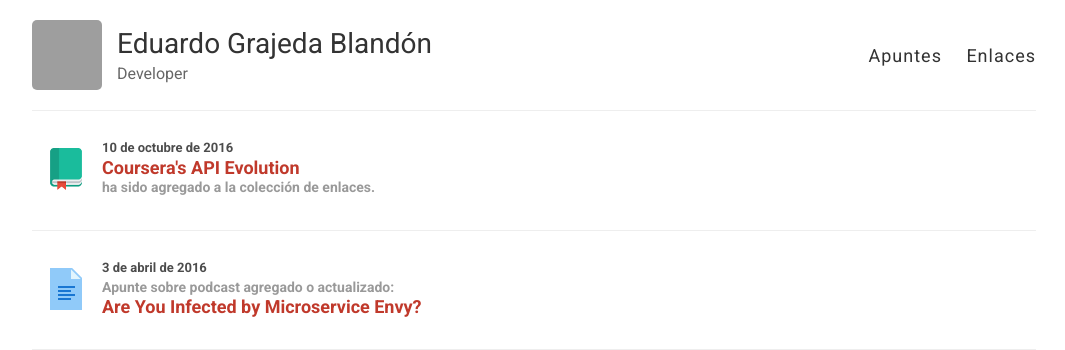
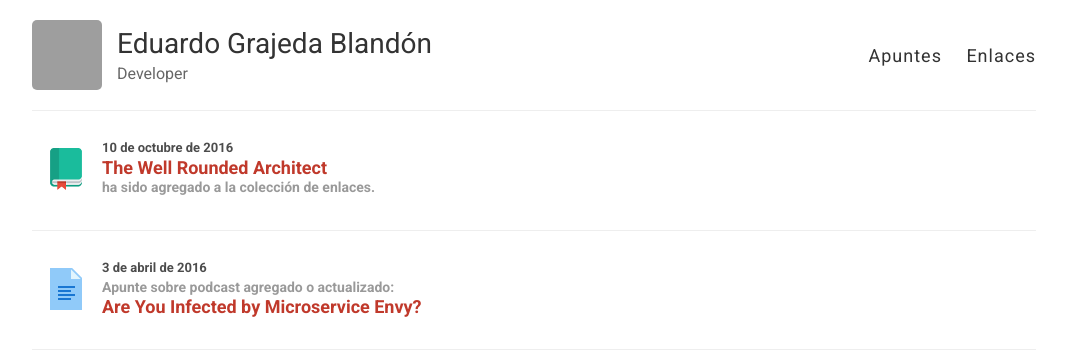
Before and after one commit to egrajeda/www, a Jekyll site: the page built from index.html, in a window 1280 px wide, cut to the strip 0-350 px from the top of the page. Shown: the whole strip, without its empty margins (106-1171 px from the left). Built offline with Jekyll 4.4.1, drawn with Linux system fonts in a browser that asks for light colours; grey boxes are pictures that could not be loaded.

Commit message:
Agregado "The Well Rounded Architect" a la colección de enlaces.

```diff
--- a/_data/enlaces.json
+++ b/_data/enlaces.json
@@ -52,5 +52,11 @@
     "category": "programming",
     "excerpt": "Brennan Saeta, CourseraCoursera\u2019s educational platform has a broad API surface implemented in a standardized, sophisticated HTTP/JSON framework backed by a distributed microservice architecture. However, one of the biggest challenges engineers face is assembling all the data required to render the",
     "title": "Coursera's API Evolution"
+  },
+  {
+    "url": "https://www.thekua.com/atwork/2016/11/the-well-rounded-architect/",
+    "category": "programming",
+    "excerpt": "Good software architects understand that their role as a leader is not necessarily telling developers what to do.",
+    "title": "The Well Rounded Architect"
   }
 ]
--- a/enlaces/_posts/2016-10-10-update.md
+++ b/enlaces/_posts/2016-10-10-update.md
@@ -1,8 +1,8 @@
 ---
 layout: post
-title: "Coursera's API Evolution"
+title: "The Well Rounded Architect"
 permalink: /enlaces/
-counter: 9
+counter: 10
 sitemap: false
 draft: true
 ---
```
